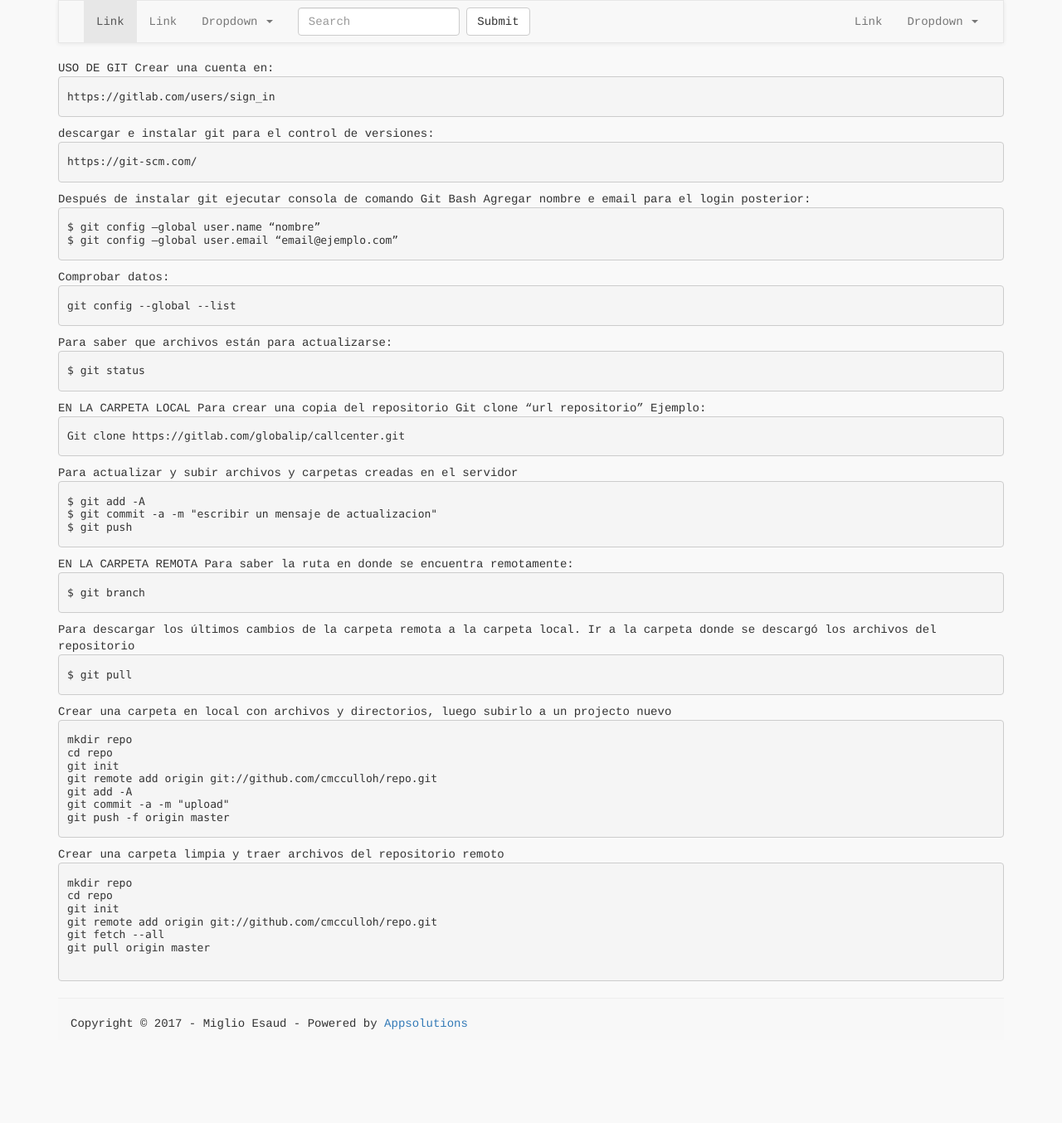
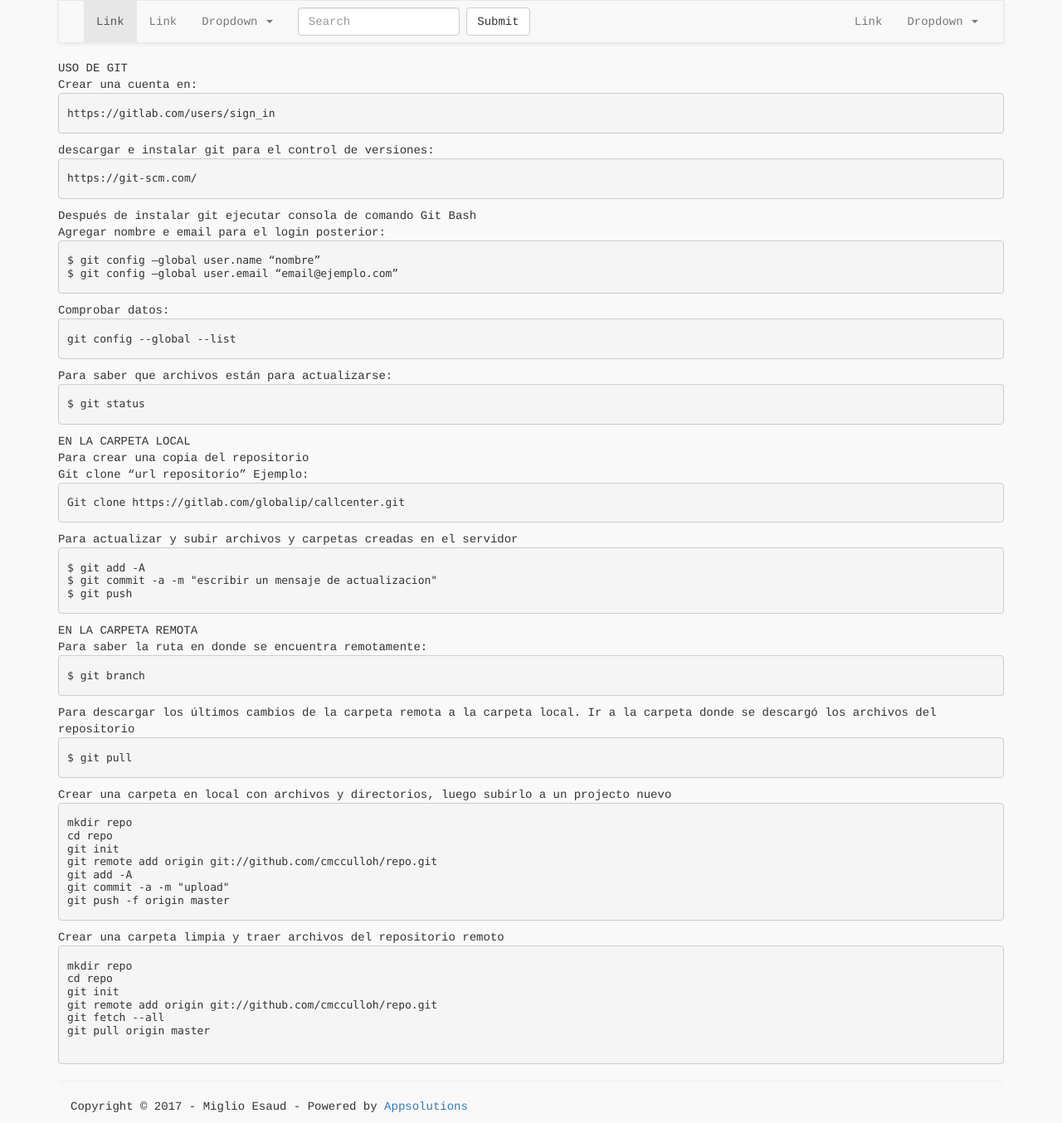
Before and after one commit to mig1098/mig1098.github.io, a Jekyll site: the page built from gitlab-guia/index.html, in a window 1280 px wide. Shown: the whole page at 83% size. Built offline with Jekyll 4.4.1, drawn with Linux system fonts in a browser that asks for light colours; Markdown is read by kramdown in place of the engine named in the settings; before the commit the page ends 1254 px from its top, so only the background shows below that.

```diff
--- a/gitlab-guia/index.html
+++ b/gitlab-guia/index.html
@@ -5,7 +5,7 @@ description: comandos basicos
 ---
 
 <div>
-<span>USO DE GIT</span>
+<span>USO DE GIT</span><br />
 <span>Crear una cuenta en:</span>
 </div>
 <pre>
@@ -24,7 +24,7 @@ https://git-scm.com/
 </pre>
 
 <div>
-Después de instalar git ejecutar consola de comando Git Bash
+Después de instalar git ejecutar consola de comando Git Bash<br />
 Agregar nombre e email para el login posterior:
 </div>
 <pre>
@@ -53,9 +53,9 @@ $ git status
 </pre>
 
 <div>
-EN LA CARPETA LOCAL
+EN LA CARPETA LOCAL<br />
 
-Para crear una copia del repositorio
+Para crear una copia del repositorio<br />
 Git clone “url repositorio”
 Ejemplo:
 </div>
@@ -78,7 +78,7 @@ $ git push
 </pre>
 
 <div>
-EN LA CARPETA REMOTA
+EN LA CARPETA REMOTA <br/>
 Para saber la ruta en donde se encuentra remotamente:
 </div>
 
```
